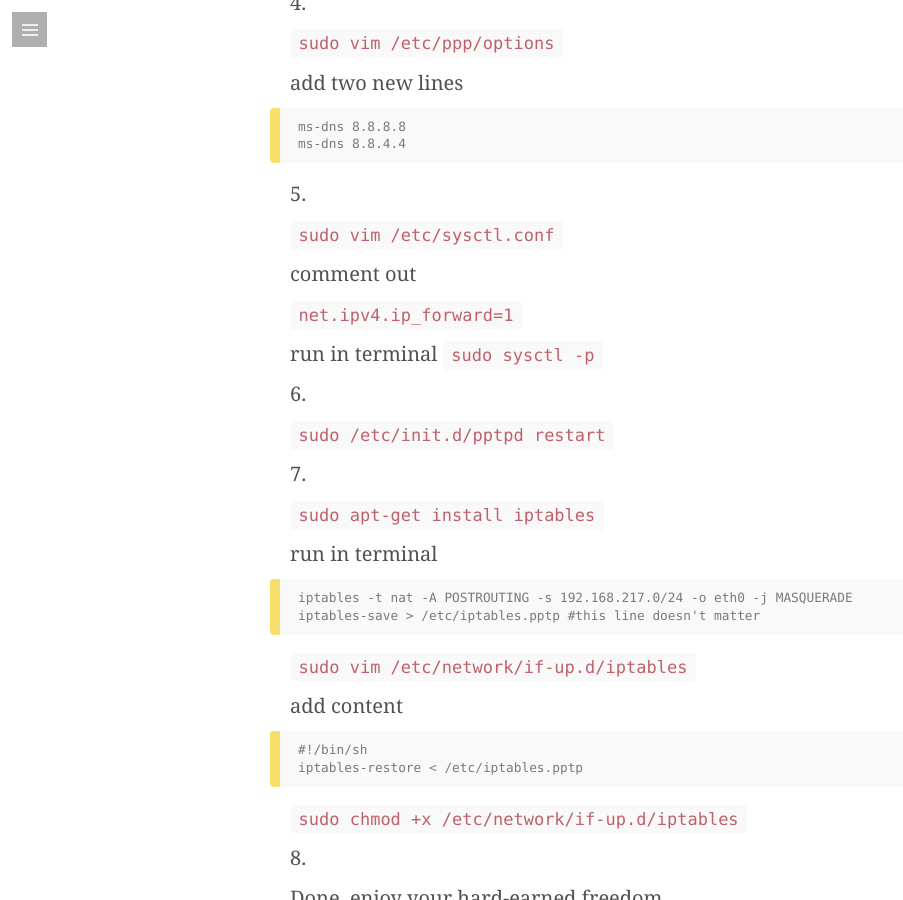
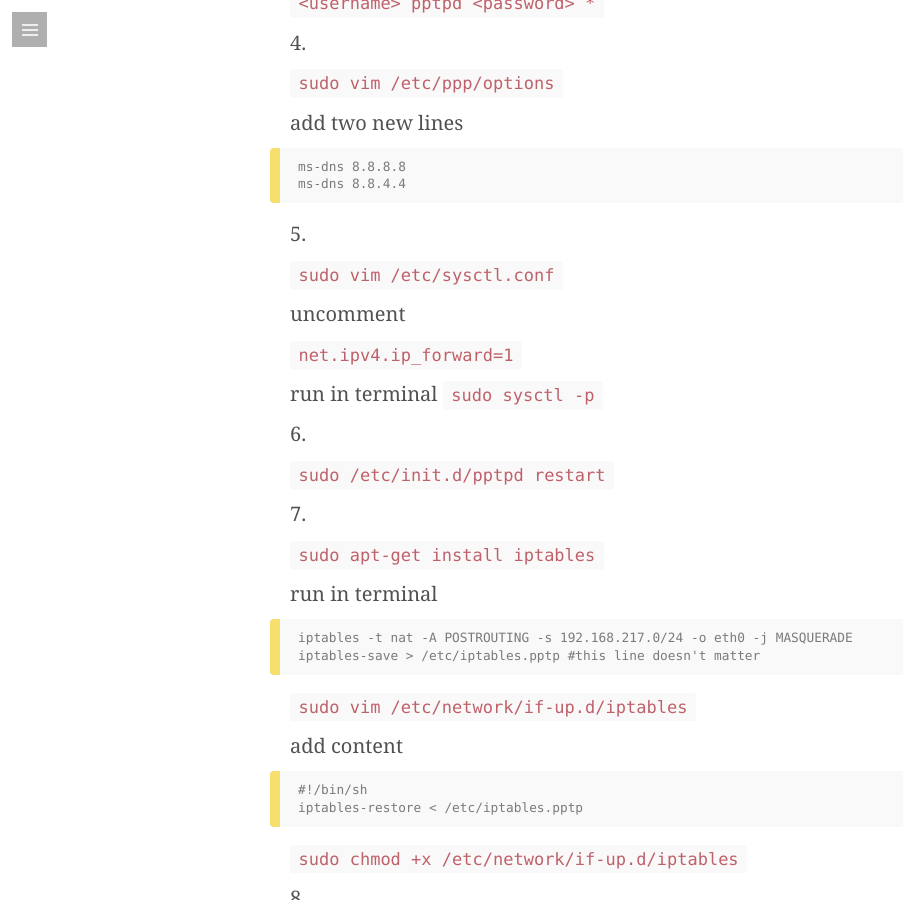
Before and after one commit to yxjxx/yxjxx.github.io.archived, a Jekyll site: the page built from _posts/2014-07-16-setting-pptp-vpn.md, in a window 1280 px wide and 900 px high, scrolled down 1490 px. Shown: the whole window, without its empty margins (0-903 px from the left). Built offline with Jekyll 4.4.1, drawn with Linux system fonts in a browser that asks for light colours; some web fonts are replaced; comment, search, counter and statistics services are not loaded.

Commit message:
modify expression of cancelling comment.

```diff
--- a/_posts/2014-07-16-setting-pptp-vpn.md
+++ b/_posts/2014-07-16-setting-pptp-vpn.md
@@ -14,7 +14,9 @@ sudo apt-get install pptpd
 
 2.
 
-`sudo vim /etc/pptpd.conf` modify
+`sudo vim /etc/pptpd.conf`
+
+modify
 
 ~~~
 #localip 192.168.9.1
@@ -51,7 +53,7 @@ ms-dns 8.8.4.4
 
 `sudo vim /etc/sysctl.conf`
 
-comment out
+uncomment
 
 `net.ipv4.ip_forward=1`
 
```
